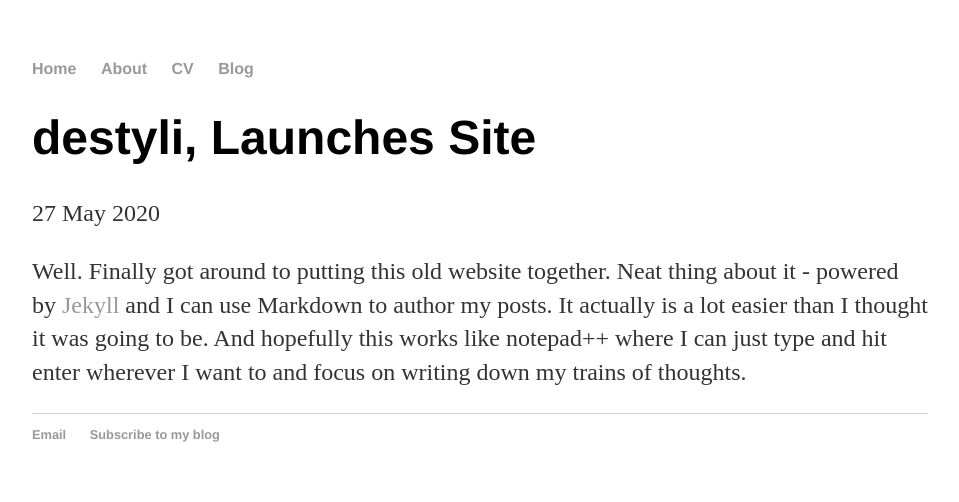
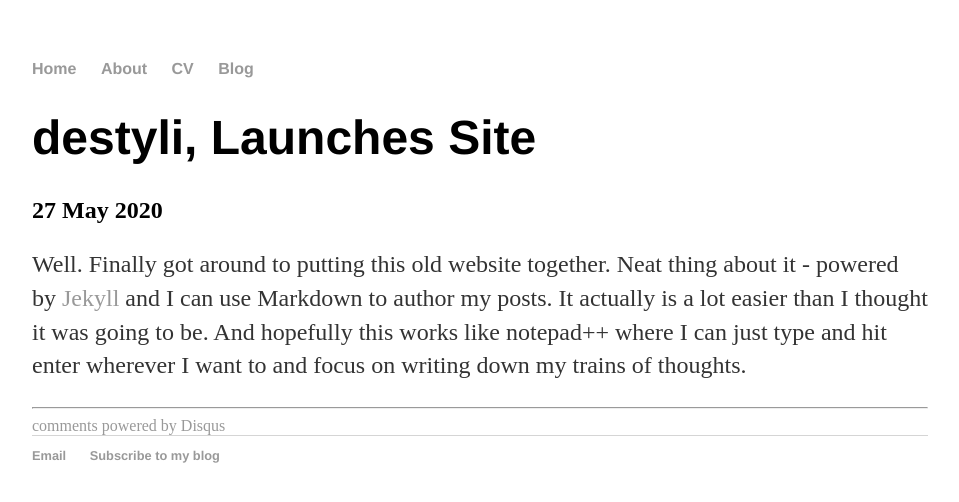
Before and after one commit to destyli/destyli.github.io, a Jekyll site: the page built from _posts/2020-05-27-destyli-site-launched.md, in a window 1280 px wide. Shown: the top 502 px of the page, without its empty margins (160-1119 px from the left). Built offline with Jekyll 4.4.1, drawn with Linux system fonts in a browser that asks for light colours; Markdown is read by kramdown in place of the engine named in the settings; comment, search, counter and statistics services are not loaded.

Commit message:
Update post.html

```diff
--- a/_layouts/post.html
+++ b/_layouts/post.html
@@ -1,12 +1,29 @@
 ---
 layout: default
-cv: passive
+notes: active
 ---
-<h1>{{ page.title }}</h1>
-<p class="meta">{{ page.date | date_to_string }}</p>
 
-<div class="post">
-  {{ content }}
-</div>
+<div class="notes">
+		<div class="note single">
+			<h1 class="title">{{ page.title }}</h1>
 
-<!--<footer><a href=https://destyli.github.io/blog/atom.xml>Subscribe</a></footer>-->
+			<h2 class="date"><info datetime="{{ page.date }}">
+				{{ page.date | date_to_string }} {% if page.author %} by {{ page.author }} {% endif %}
+			</info></h2>
+			<!-- Post content -->
+			<div class="notebody">
+				{{ content }}
+			</div>
+			<!-- Post info -->
+			<div class="noteinfo">
+			<!-- include some categories and tags maybe? -->
+			</div>
+
+			<hr>
+
+			<!-- Post comments -->
+			<div class="notecomments">
+				{% include disqus.html %}
+			</div>
+		</div><!-- / .note .single -->
+</div><!-- /.notes -->
```
